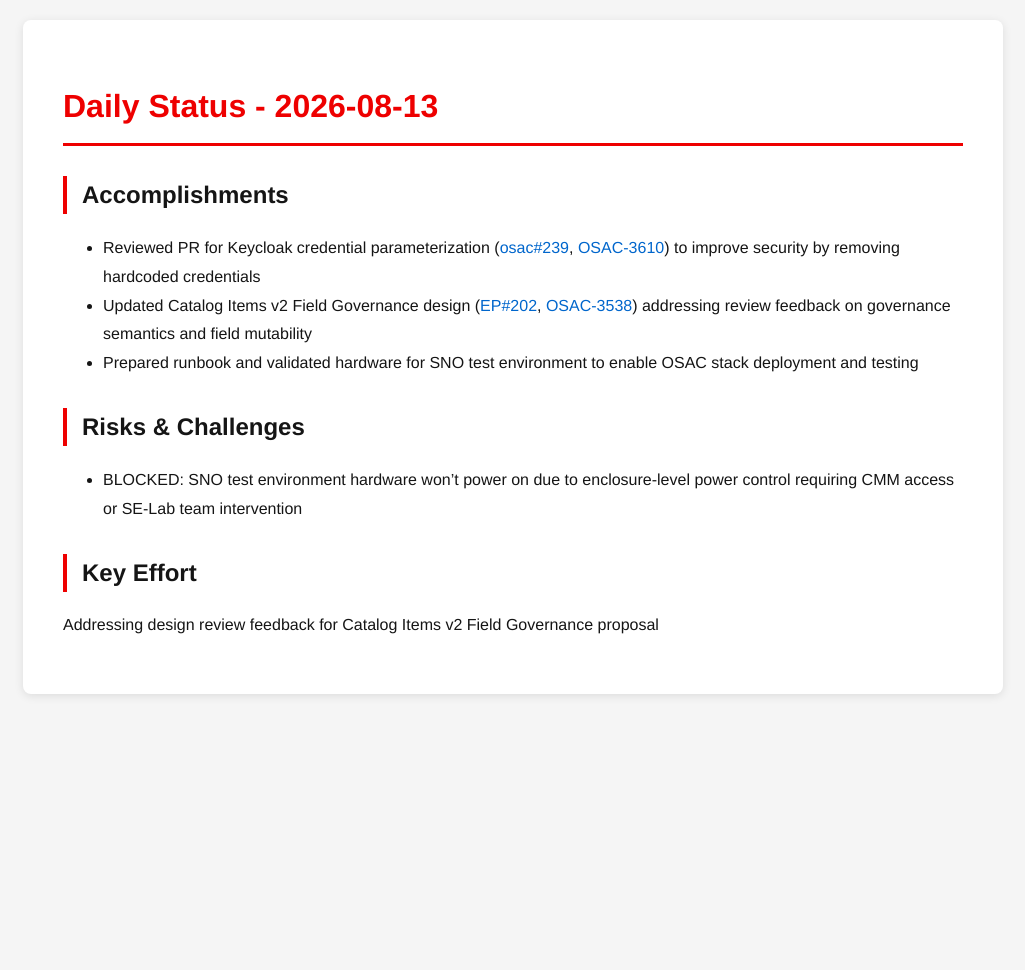
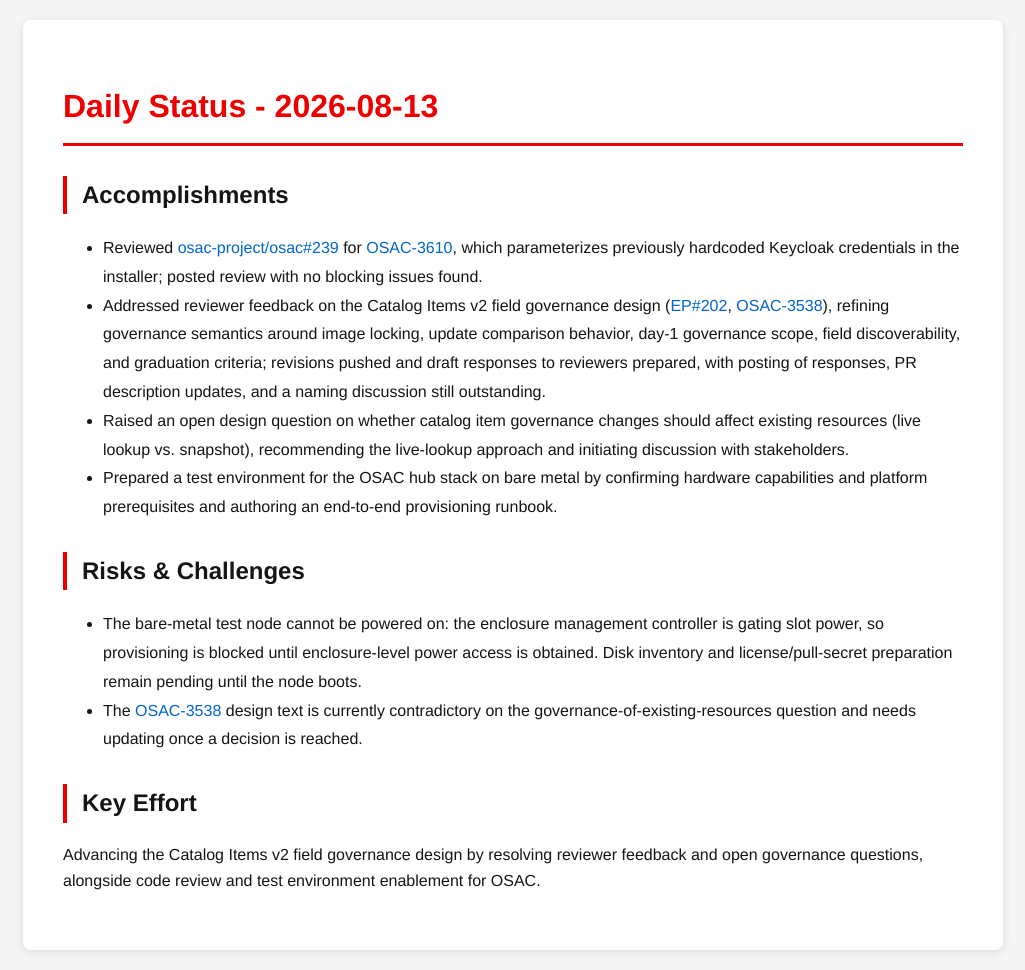
Before and after one commit to tzvatot/daily-status, a Jekyll site: the page built from 2026-08-13.md, in a window 1280 px wide. Shown: the whole page, without its empty margins (127-1152 px from the left). Built offline with Jekyll 4.4.1, drawn with Linux system fonts in a browser that asks for light colours; before the commit the page ends 900 px from its top, so only the background shows below that.

Commit message:
Daily status update - 2026-08-13

```diff
--- a/2026-08-13.md
+++ b/2026-08-13.md
@@ -7,12 +7,14 @@ date: 2026-08-13
 # Daily Status - 2026-08-13
 
 ## Accomplishments
-- Reviewed PR for Keycloak credential parameterization ([osac#239](https://github.com/osac-project/osac/pull/239), [OSAC-3610](https://redhat.atlassian.net/browse/OSAC-3610)) to improve security by removing hardcoded credentials
-- Updated Catalog Items v2 Field Governance design ([EP#202](https://github.com/osac-project/enhancement-proposals/pull/202), [OSAC-3538](https://redhat.atlassian.net/browse/OSAC-3538)) addressing review feedback on governance semantics and field mutability
-- Prepared runbook and validated hardware for SNO test environment to enable OSAC stack deployment and testing
+- Reviewed [osac-project/osac#239](https://github.com/osac-project/osac/pull/239) for [OSAC-3610](https://redhat.atlassian.net/browse/OSAC-3610), which parameterizes previously hardcoded Keycloak credentials in the installer; posted review with no blocking issues found.
+- Addressed reviewer feedback on the Catalog Items v2 field governance design ([EP#202](https://github.com/osac-project/enhancement-proposals/pull/202), [OSAC-3538](https://redhat.atlassian.net/browse/OSAC-3538)), refining governance semantics around image locking, update comparison behavior, day-1 governance scope, field discoverability, and graduation criteria; revisions pushed and draft responses to reviewers prepared, with posting of responses, PR description updates, and a naming discussion still outstanding.
+- Raised an open design question on whether catalog item governance changes should affect existing resources (live lookup vs. snapshot), recommending the live-lookup approach and initiating discussion with stakeholders.
+- Prepared a test environment for the OSAC hub stack on bare metal by confirming hardware capabilities and platform prerequisites and authoring an end-to-end provisioning runbook.
 
 ## Risks & Challenges
-- BLOCKED: SNO test environment hardware won't power on due to enclosure-level power control requiring CMM access or SE-Lab team intervention
+- The bare-metal test node cannot be powered on: the enclosure management controller is gating slot power, so provisioning is blocked until enclosure-level power access is obtained. Disk inventory and license/pull-secret preparation remain pending until the node boots.
+- The [OSAC-3538](https://redhat.atlassian.net/browse/OSAC-3538) design text is currently contradictory on the governance-of-existing-resources question and needs updating once a decision is reached.
 
 ## Key Effort
-Addressing design review feedback for Catalog Items v2 Field Governance proposal
+Advancing the Catalog Items v2 field governance design by resolving reviewer feedback and open governance questions, alongside code review and test environment enablement for OSAC.
```
